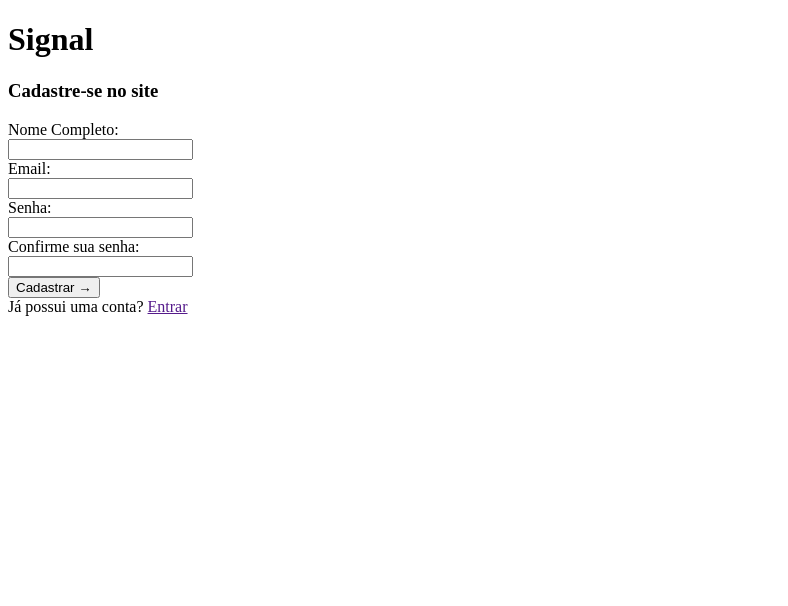
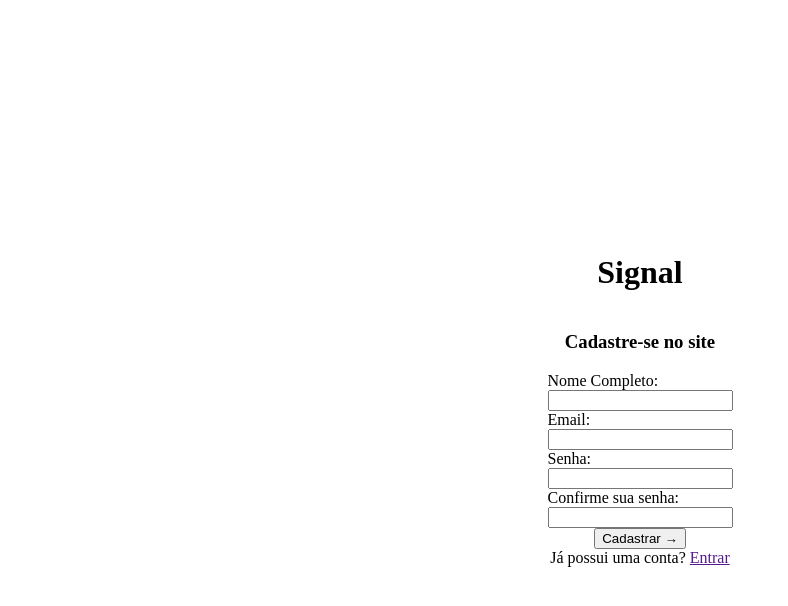
Before and after one commit to T7ST/Signal, a plain HTML site: page Telas/cadastro.html in a window 1280 px wide. Shown: the whole page, without its empty margins (0-788 px from the left). Drawn offline with Linux system fonts and the light colour scheme.

Commit message:
inicio da estilização do cadastro

```diff
--- a/Cadastro/cadastro.html
+++ b/Telas/cadastro.html
@@ -5,10 +5,13 @@
     <meta charset="UTF-8">
     <meta name="viewport" content="width=device-width, initial-scale=1.0">
     <title>Document</title>
+
+    <link rel="stylesheet" href="../css/cadastro.css">
 </head>
 
 <body>
-    <div class="caixa1">
+    <div class="pagina">
+<div class="caixa1">
         <h1>Signal</h1>
         <h3>Cadastre-se no site</h3>
 
@@ -34,6 +37,8 @@
            <span>Já possui uma conta? <a href="">Entrar</a></span>
         </div>
     </div>
+    </div>
+
 
 </body>
 
--- /dev/null
+++ b/css/cadastro.css
@@ -0,0 +1,24 @@
+body {
+  width: 100%;
+  height: 100%;
+  margin: 0;
+  padding: 0;
+  box-sizing: border-box;
+  overflow: hidden;
+}
+
+.pagina {
+    display: flex;
+    height: 100vh;
+    justify-content: center;
+    align-items: center;
+}
+
+.caixa1{
+    display: flex;
+    justify-content: center;
+    align-items: center;
+    height: 100%;
+    width: 60%;
+    flex-direction: column;
+}
```
